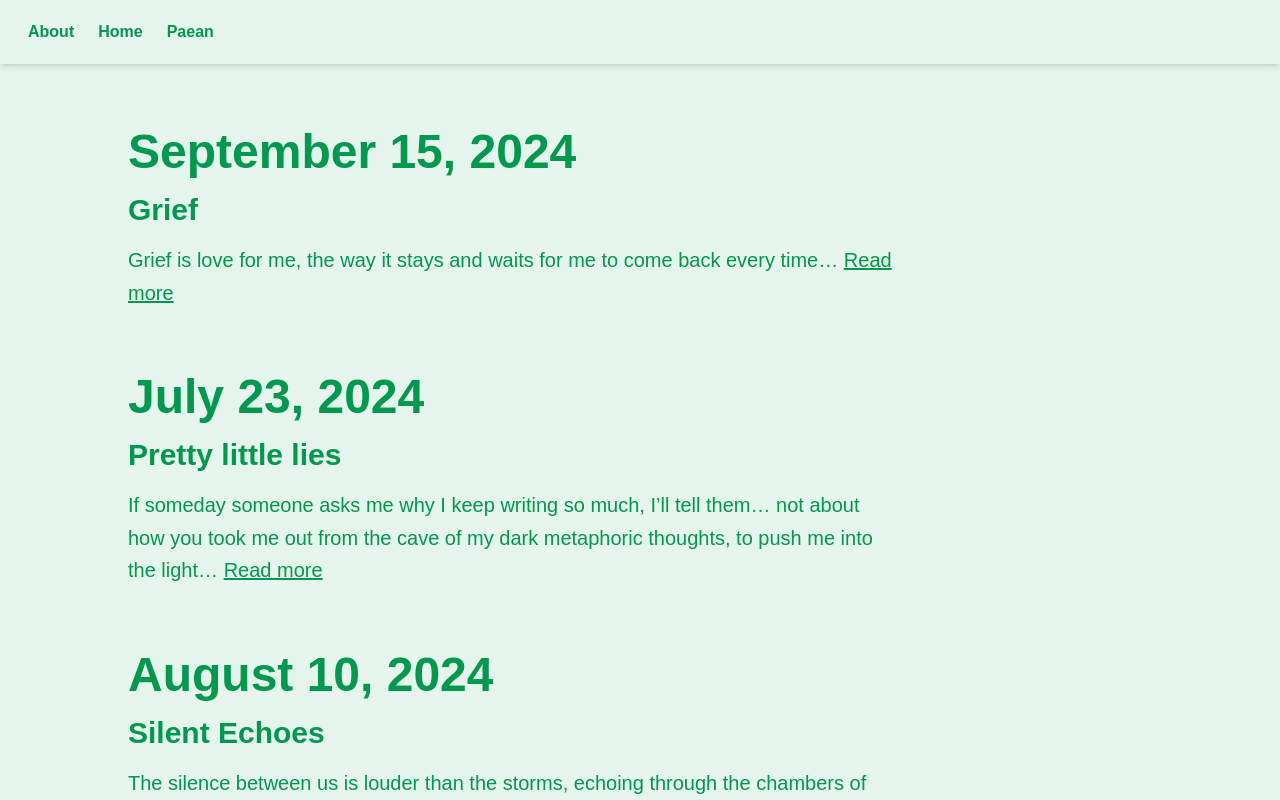
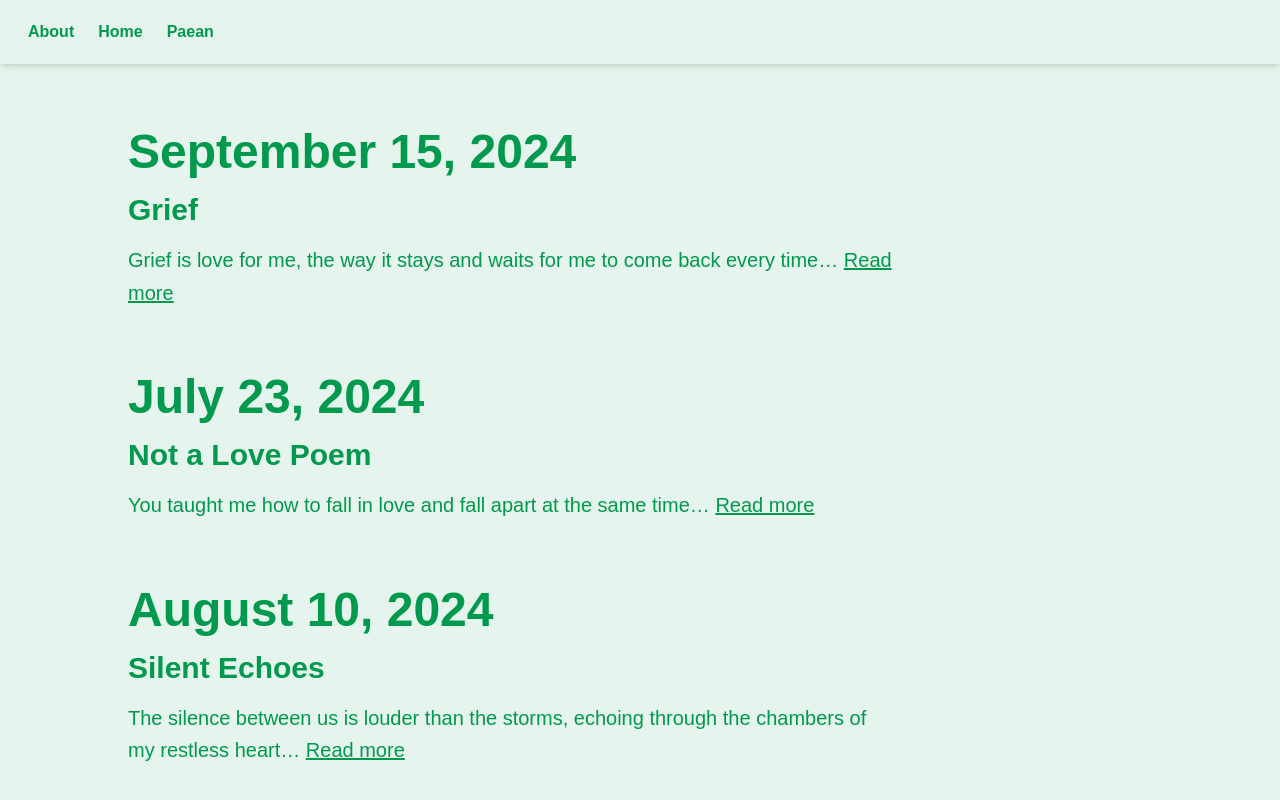
Before and after one commit to anchalsahani/snkglobal, a Next.js app: page /poetry in a window 1280 px wide. Shown: the top 800 px of the page. Built offline with nearby package versions, Linux system fonts and the light colour scheme; a web font is replaced by a local one.

Commit message:
first commit

```diff
--- a/data/poetries.ts
+++ b/data/poetries.ts
@@ -45,11 +45,21 @@ is not me.
   {
     id: 2,
     date: "July 23, 2024",
-    title: "Pretty little lies",
+    title: "Not a Love Poem",
     excerpt:
-      "If someday someone asks me why I keep writing so much, I’ll tell them… not about how you took me out from the cave of my dark metaphoric thoughts, to push me into the light…",
+      "You taught me how to fall in love and fall apart at the same time…",
     content:
-      "If someday someone asks me why I keep writing so much, I’ll tell them… not about how you took me out from the cave of my dark metaphoric thoughts, to push me into the light…\n\n[Full poem content here]",
+`You taught me how to fall in love and fall apart at the same time. Now, my eyes sing the way poets scream in their rhyme. I sit here, staring at my wounds, longing to be with you every time. I light up a cigarette, write poems in ash, and count stars while taking another glass of wine.
+
+Oh, to be a poet, but I don't want to write poetry anymore, over pain, love, and life, because these things left me on the shore. I'm drowning slowly, waves of solitude taking me in. I'm getting punished for—I don't remember which sin.
+
+My hands tremble at every word, but for you, I write. Your absence haunts me, making my life dark from bright. I back up to your favorite place, bathed in whispers of the trees, where you built castles in the clouds and chased dreams on velvet knees.
+
+I saw oceans in your eyes and depth in your words. The mole on your chin plays the role of the swords. I wrote a lot of poetry, read multiple poems, but none of them described beauty the way you did. Butterflies appear everywhere you put your feet.
+
+In the pursuit of getting enlightenment, I started to believe in God. For someday when you will come, I will stop doing discord. I'm tired of asking questions whose answers I don't find. This isn't a love poem, just to remind.
+
+~anchal`,
     slug: "pretty-little-lies",
   },
   {
```
